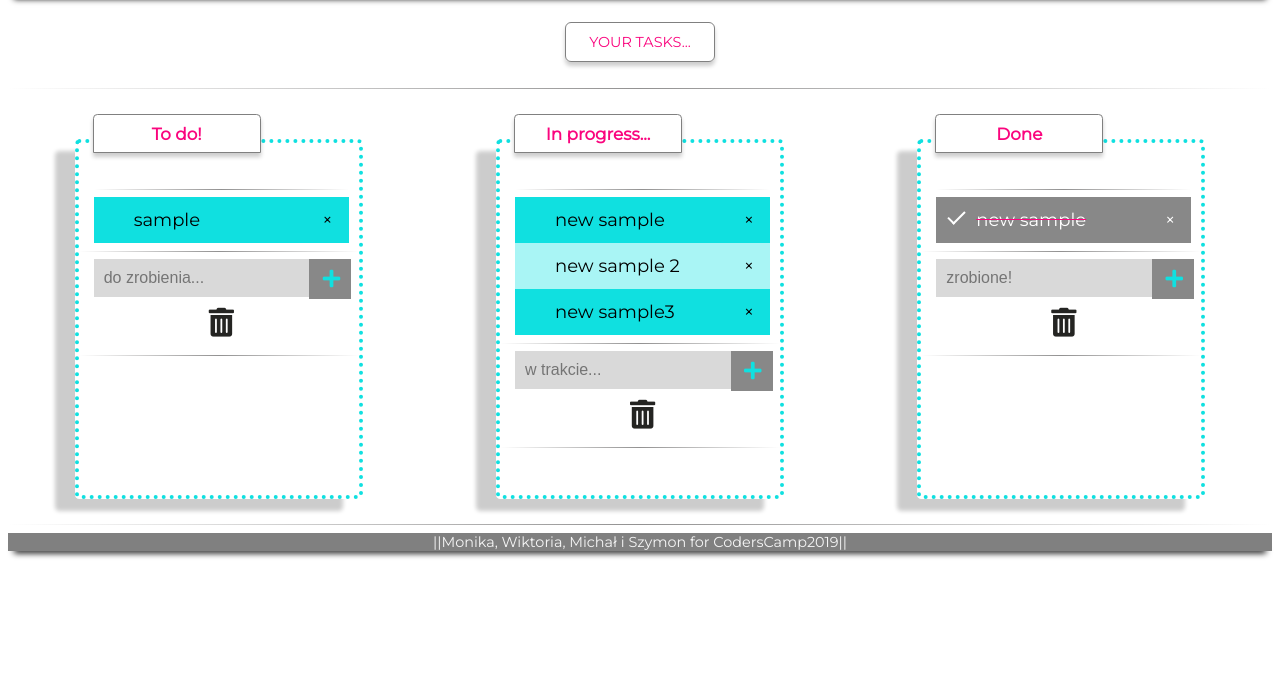
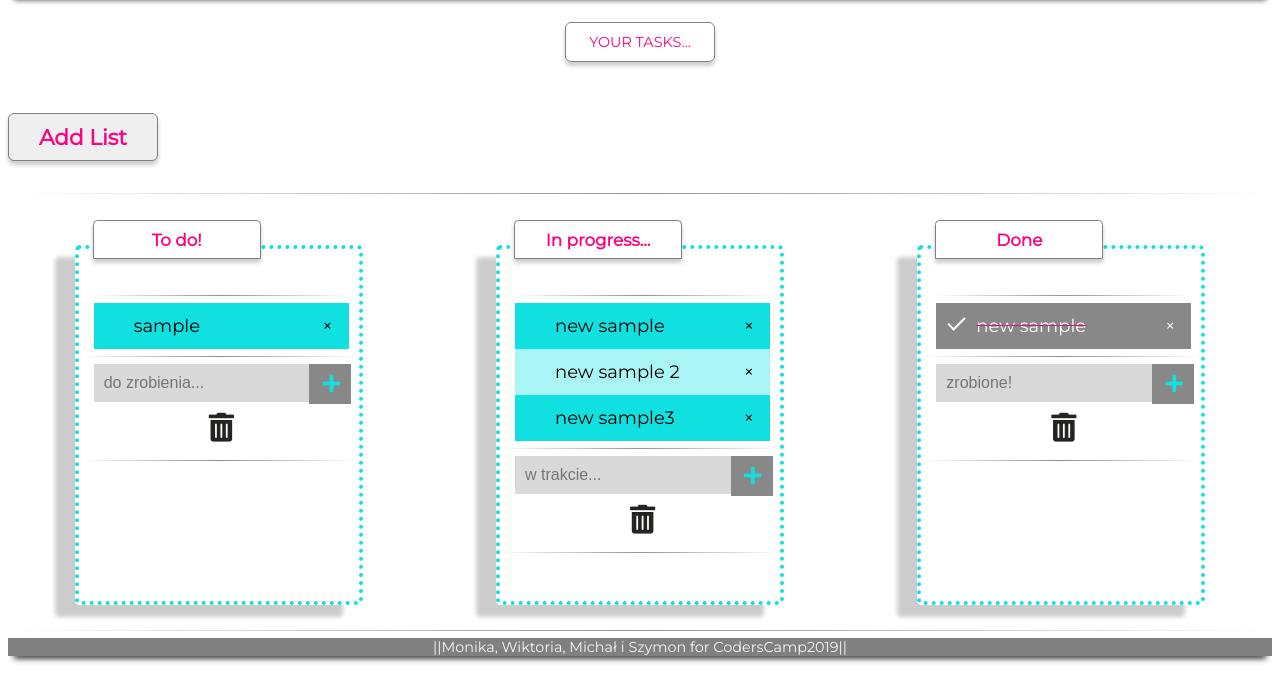
Before and after one commit to Michalwili/ToDoList, a website: page TO DO main page/index.html in a window 1280 px wide. Shown: the part 126-800 px from the top of the page. Drawn offline with Linux system fonts and the light colour scheme.

Commit message:
Update index.html

```diff
--- a/TO DO main page/index.html
+++ b/TO DO main page/index.html
@@ -29,6 +29,7 @@
   </div>
     </nav>
     <div id="under_menu"> YOUR TASKS... </div>
+    <div><button class="addList">Add List </button></div>
     <!--BOXES FIELD-->
     <hr>
     <div id="boxes_field">
```
